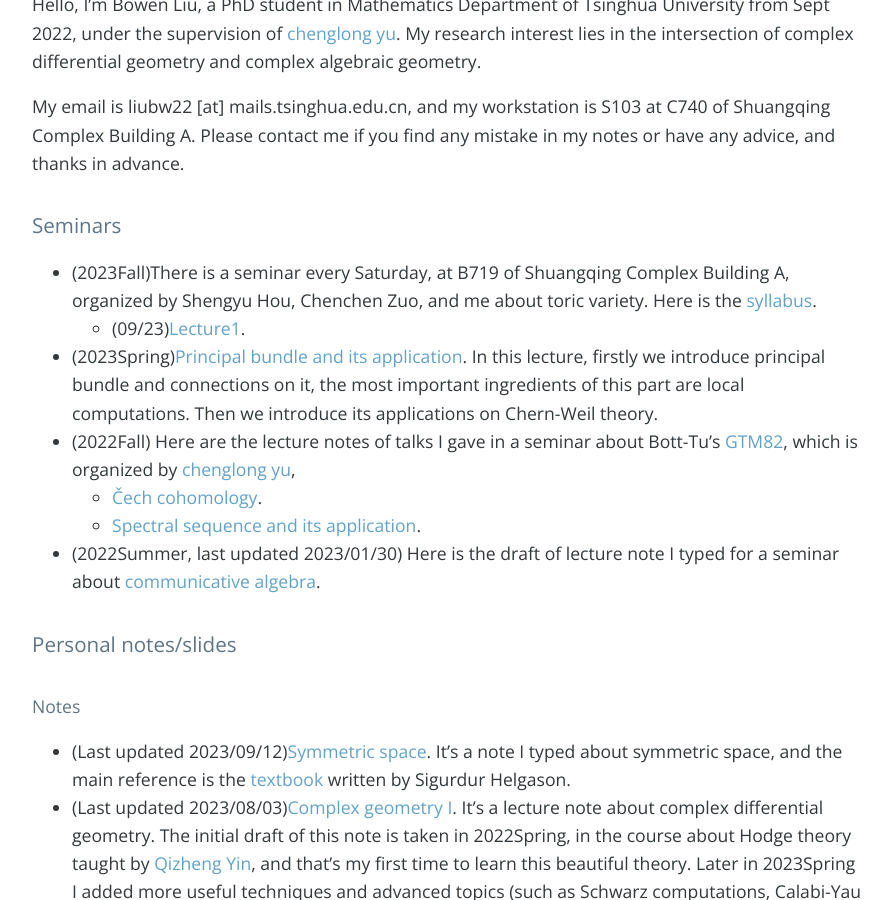
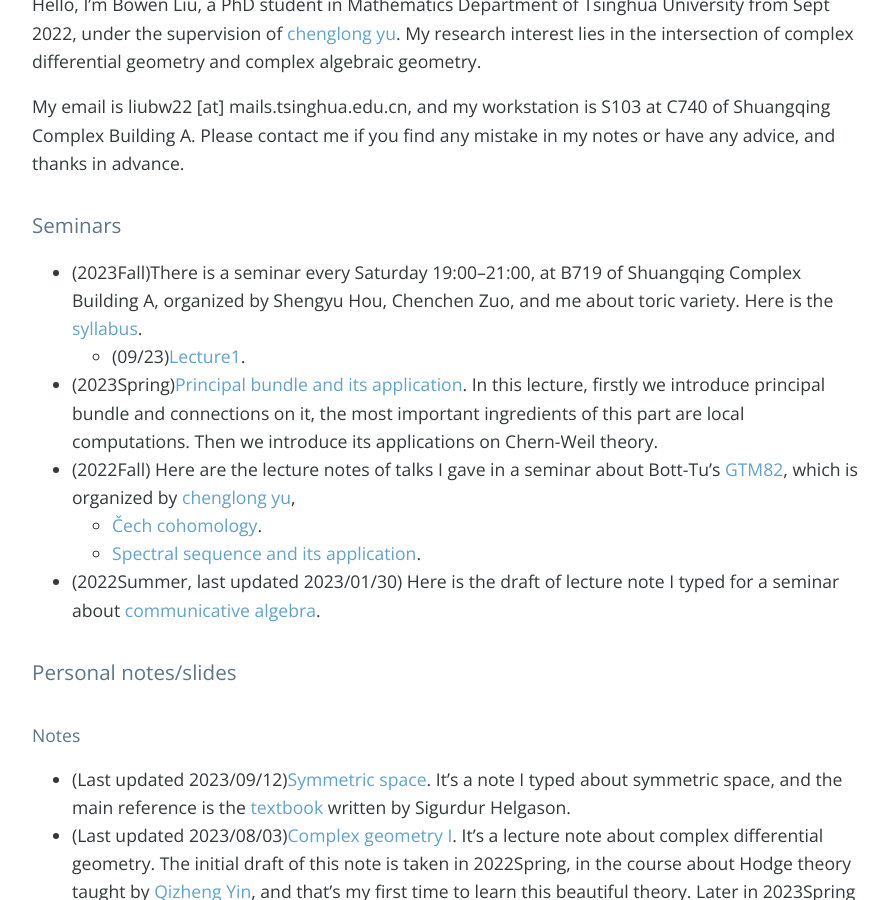
Before and after one commit to bowenl-math/bowenl-math.github.io, a Jekyll site: the page built from index.md, in a window 1280 px wide and 900 px high, scrolled down 403 px. Shown: the whole window, without its empty margins (192-1083 px from the left). Built offline with Jekyll 4.4.1, drawn with Linux system fonts in a browser that asks for light colours; nearby versions of some CDN libraries; our own code applies the rules of GitHub Pages for plain Markdown files; the list of posts is cut into pages by our own code; comment, search, counter and statistics services are not loaded.

Commit message:
Update index.md

```diff
--- a/index.md
+++ b/index.md
@@ -5,7 +5,7 @@
 
 
 ### Seminars
-* (2023Fall)There is a seminar every Saturday, at B719 of Shuangqing Complex Building A, organized by Shengyu Hou, Chenchen Zuo, and me about toric variety. Here is the [syllabus](notes/2023Fall/toric/syllabus.pdf).
+* (2023Fall)There is a seminar every Saturday 19:00--21:00, at B719 of Shuangqing Complex Building A, organized by Shengyu Hou, Chenchen Zuo, and me about toric variety. Here is the [syllabus](notes/2023Fall/toric/syllabus.pdf).
    - (09/23)[Lecture1](notes/2023Fall/toric/0923.pdf).
 * (2023Spring)[Principal bundle and its application](notes/2023Spring/geometry_of_principal_bundle.pdf). In this lecture, firstly we introduce principal bundle and connections on it, the most important ingredients of this part are local computations. Then we introduce its applications on Chern-Weil theory.
 * (2022Fall) Here are the lecture notes of talks I gave in a seminar about Bott-Tu's [GTM82](https://link.springer.com/book/10.1007/978-1-4757-3951-0), which is organized by [chenglong yu](https://chenglongyu.github.io/),
```
